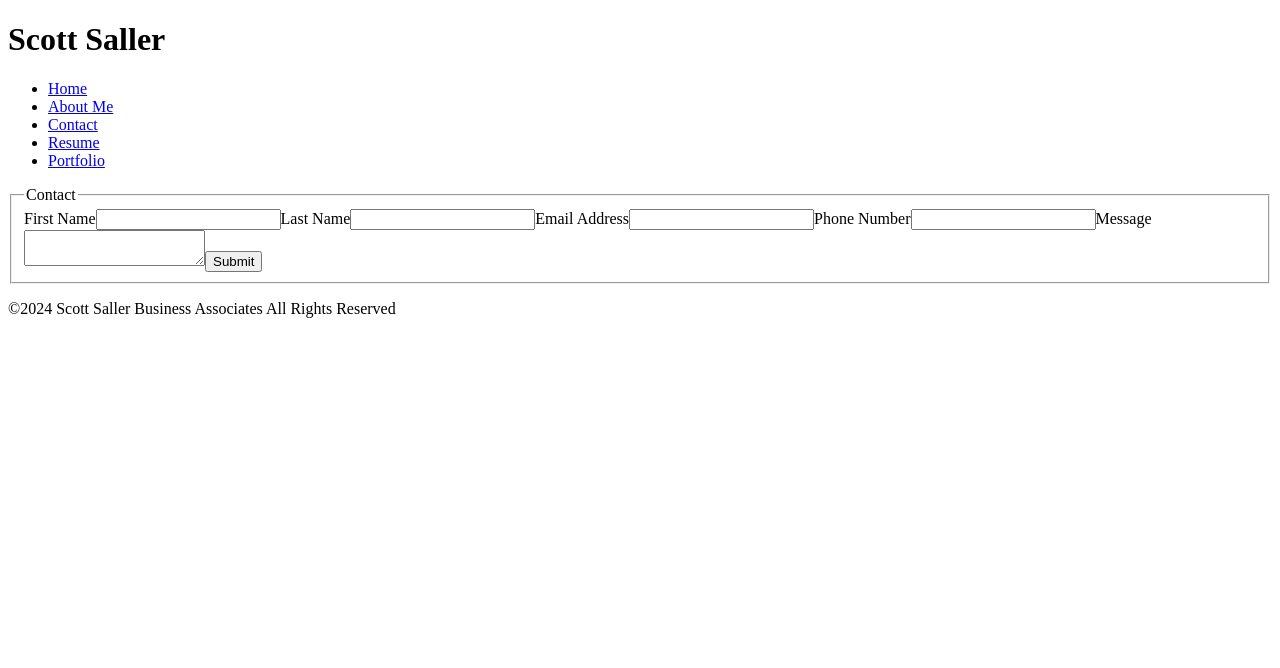
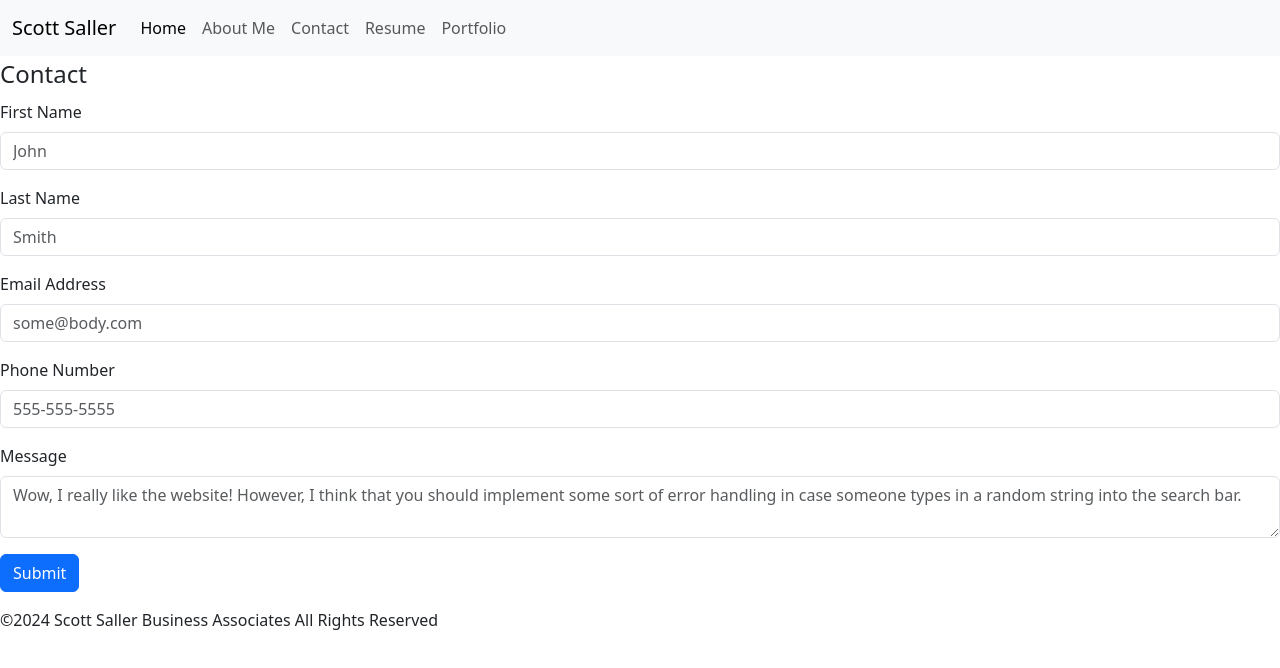
Before and after one commit to ScottMSaller/my-awesome-portfolio, a React (Vite) app: page /contact in a window 1280 px wide. Shown: the top 668 px of the page. Built offline with nearby package versions, Linux system fonts and the light colour scheme.

Commit message:
Added Bootstrap into the project and implemented it into the navigation bar.

```diff
--- a/components/ContactForm.jsx
+++ b/components/ContactForm.jsx
@@ -4,22 +4,30 @@ function ContactForm() {
             <form>
                 <fieldset>
                 <legend>Contact</legend>
-                <label for="first-name">First Name</label>
-                <input type="text" id="first-name" required></input>
 
-                <label for="last-name" required>Last Name</label>
-                <input type="text" id="last-name"></input>
-
-                <label for="email" required>Email Address</label>
-                <input type="email" id="email"></input>
-
-                <label for="phone">Phone Number</label>
-                <input type="phone" id="phone"></input>
-
-                <label for="message" required>Message</label>
-                <textarea type="message" id="message"></textarea>
-
-                <button type="submit" id="submit">Submit</button>
+                <div class="mb-3">
+                <label for="first-name" class="form-label">First Name</label>
+                <input type="text" id="first-name" class="form-control" placeholder="John" required></input>
+                </div>
+                <div class="mb-3">
+                <label for="last-name" class="form-label">Last Name</label>
+                <input type="text" id="last-name" class="form-control" placeholder="Smith" required></input>
+                </div>
+                <div class="mb-3">
+                <label for="email" class="form-label" placeholer="some@body.com">Email Address</label>
+                <input type="email" id="email" class="form-control" placeholder="some@body.com" required></input>
+                </div>
+                <div class="mb-3">
+                <label for="phone" class="form-label"  placeholer="555-555-5555">Phone Number</label>
+                <input type="phone" id="phone" class="form-control" placeholder="555-555-5555"></input>
+                </div>
+                <div class="mb-3">
+                <label for="message" class="form-label">Message</label>
+                <textarea type="message" id="message" class="form-control" placeholder="Wow, I really like the website! However, I think that you should implement some sort of error handling in case someone types in a random string into the search bar." required></textarea>
+                </div>
+                <div class="mb-3">
+                <button type="submit" id="submit" class="btn btn-primary">Submit</button>
+                </div>
                 </fieldset>
             </form>
         </div>
--- a/components/NavigationBar.jsx
+++ b/components/NavigationBar.jsx
@@ -2,26 +2,33 @@ import "../styles/NavigationBar.css";
 
 function NavigationBar() {
     return(
-        <div>
-            <h1>Scott Saller</h1>
-                <ul>
-                    <li>
-                       <a href="/">Home</a>
+        <nav class="navbar navbar-expand-lg bg-body-tertiary">
+            <div class="container-fluid">
+            <a class="navbar-brand">Scott Saller</a>
+            <button class="navbar-toggler" type="button" data-bs-toggle="collapse" data-bs-target="#navbarSupportedContent" aria-controls="navbarSupportedContent" aria-expanded="false" aria-label="Toggle navigation">
+            <span class="navbar-toggler-icon"></span>
+            </button>
+            <div class="collapse navbar-collapse" id="navbarSupportedContent">
+                <ul class="navbar-nav me-auto mb-2 mb-lg-0">
+                    <li class="nav-item">
+                       <a class="nav-link active" aria-current="page" href="/">Home</a>
                     </li>
-                    <li>
-                        <a href="/about-me">About Me</a>
+                    <li class="nav-item">
+                        <a class="nav-link" href="/about-me">About Me</a>
                     </li>
-                    <li>
-                        <a href="/contact">Contact</a>
+                    <li class="nav-item">
+                        <a class="nav-link" href="/contact">Contact</a>
                     </li>
-                    <li>
-                        <a href="/resume">Resume</a>
+                    <li class="nav-item">
+                        <a class="nav-link" href="/resume">Resume</a>
                     </li>
-                    <li>
-                        <a href="/portfolio">Portfolio</a>
+                    <li class="nav-item">
+                        <a class="nav-link" href="/portfolio">Portfolio</a>
                     </li>
                 </ul>
-        </div>
+                </div>
+            </div>
+        </nav>
     )
 }
 
--- a/index.html
+++ b/index.html
@@ -4,6 +4,8 @@
     <meta charset="UTF-8" />
     <link rel="icon" type="image/svg+xml" href="/vite.svg" />
     <meta name="viewport" content="width=device-width, initial-scale=1.0" />
+    <link href="https://cdn.jsdelivr.net/npm/bootstrap@5.3.3/dist/css/bootstrap.min.css" rel="stylesheet" integrity="sha384-QWTKZyjpPEjISv5WaRU9OFeRpok6YctnYmDr5pNlyT2bRjXh0JMhjY6hW+ALEwIH" crossorigin="anonymous">
+    <script src="https://cdn.jsdelivr.net/npm/bootstrap@5.3.3/dist/js/bootstrap.bundle.min.js" integrity="sha384-YvpcrYf0tY3lHB60NNkmXc5s9fDVZLESaAA55NDzOxhy9GkcIdslK1eN7N6jIeHz" crossorigin="anonymous"></script>
     <title>Scott's Portfolio</title>
   </head>
   <body>
--- a/package.json
+++ b/package.json
@@ -10,6 +10,7 @@
     "preview": "vite preview"
   },
   "dependencies": {
+    "bootstrap": "^5.3.3",
     "react": "^18.3.1",
     "react-dom": "^18.3.1",
     "react-error-boundary": "^4.0.13",
--- a/pages/Resume.jsx
+++ b/pages/Resume.jsx
@@ -4,6 +4,7 @@ function Resume() {
     return (
         <div>
             <h1>Resume</h1>
+            <p>Below is an updated resume of mine. Feel free to <a href="/contact">contact me</a> if you have any questions!</p>
             <img alt="A picture of the most hireable resume you'll see all day. nice!" src={resume} style={{maxWidth: "60%"}}/>
         </div>
     )
```
Also changed, not shown: 1 other file (tests, documents, lock files or other folders).
